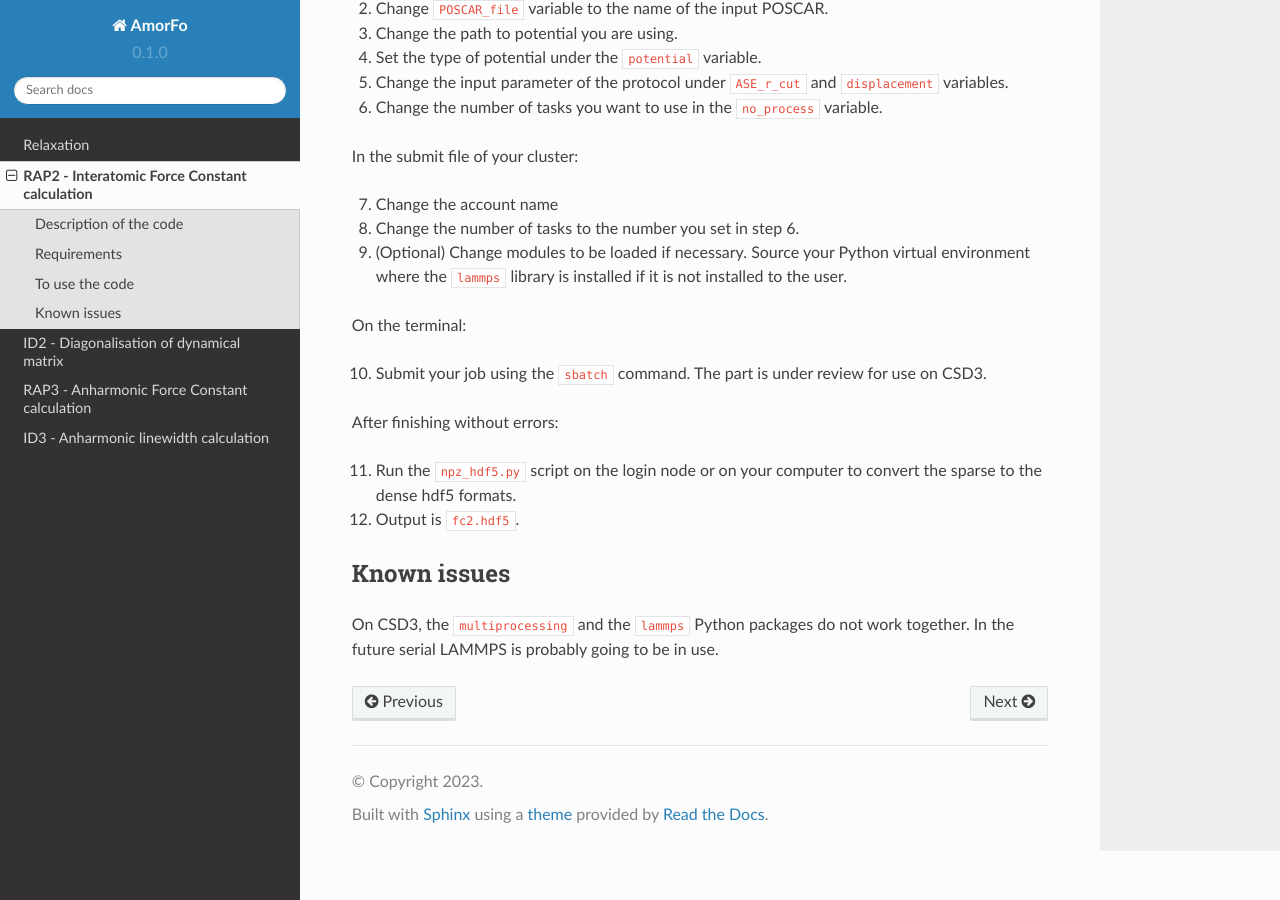
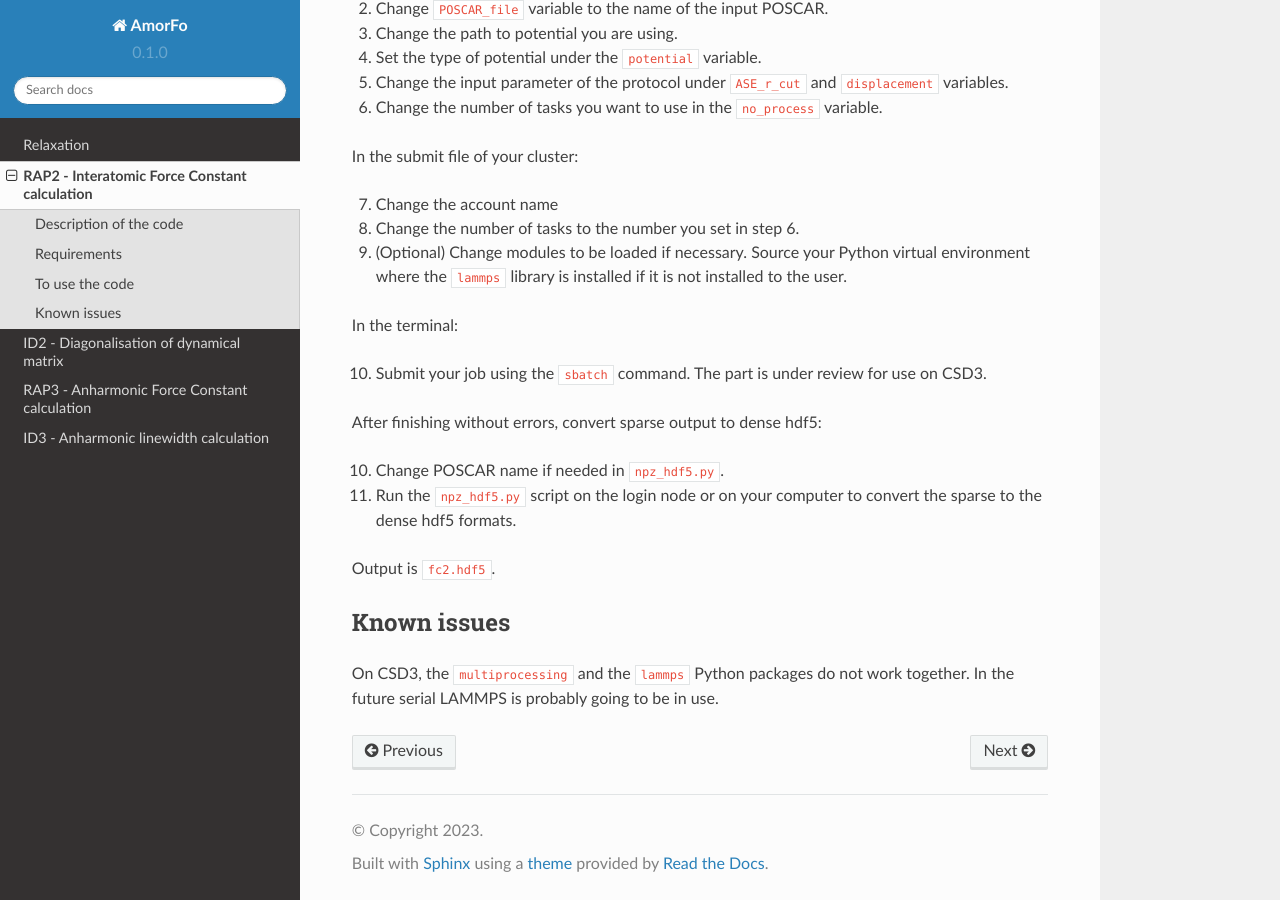
Before and after one commit to bp443/AmorDocs, a Sphinx documentation site: the page built from docs/source/rap2.rst, in a window 1280 px wide and 900 px high, scrolled down 867 px. Built offline with Sphinx 7.4.7 and the Read the Docs theme 2.0.0, drawn with Linux system fonts in a browser that asks for light colours.

Commit message:
Update rap2.rst

```diff
--- a/docs/source/rap2.rst
+++ b/docs/source/rap2.rst
@@ -37,14 +37,16 @@ In the submit file of your cluster:
 8. Change the number of tasks to the number you set in step 6.
 9. (Optional) Change modules to be loaded if necessary. Source your Python virtual environment where the ``lammps`` library is installed if it is not installed to the user.
 
-On the terminal:
+In the terminal:
 
 10. Submit your job using the ``sbatch`` command. The part is under review for use on CSD3.
 
-After finishing without errors:
+After finishing without errors, convert sparse output to dense hdf5:
 
+10. Change POSCAR name if needed in ``npz_hdf5.py``.
 11. Run the ``npz_hdf5.py`` script on the login node or on your computer to convert the sparse to the dense hdf5 formats.
-12. Output is ``fc2.hdf5``.
+
+Output is ``fc2.hdf5``.
 
 Known issues
 -------------
```
